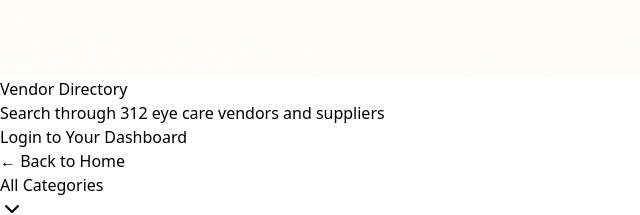
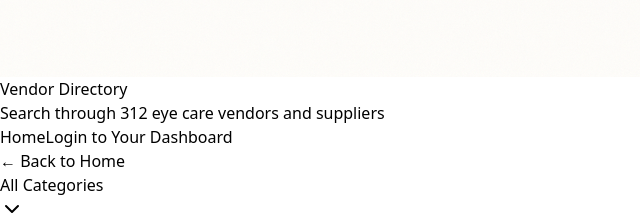
Before and after one commit to sdrindahl/eyeBridge, a React (Vite) app: page /vendors in a window 1280 px wide. Shown: the part 780-995 px from the top of the page, without its empty margins (0-640 px from the left). Built offline with nearby package versions, Linux system fonts and the light colour scheme.

Commit message:
Add Home button to all pages (Vendors, Login, Dashboard), add Logout button to Home page for logged-in users

```diff
--- a/src/pages/Home.jsx
+++ b/src/pages/Home.jsx
@@ -1,7 +1,7 @@
 import React, { useState, useEffect } from "react";
 import { motion } from "framer-motion";
 import { ArrowRight, Check, Rocket, Layers, Shield, Users, Zap, Mail } from "lucide-react";
-import { Link } from "react-router-dom";
+import { Link, useNavigate } from "react-router-dom";
 import { Button } from "@/components/ui/button";
 import { Card, CardContent, CardHeader, CardTitle } from "@/components/ui/card";
 
@@ -76,12 +76,20 @@ const testimonials = [
 ];
 
 export default function Home() {
+  const navigate = useNavigate();
   const [isLoggedIn, setIsLoggedIn] = useState(false);
 
   useEffect(() => {
     const loggedIn = localStorage.getItem("isLoggedIn") === "true";
     setIsLoggedIn(loggedIn);
   }, []);
+
+  const handleLogout = () => {
+    localStorage.removeItem("isLoggedIn");
+    localStorage.removeItem("userEmail");
+    setIsLoggedIn(false);
+    navigate("/");
+  };
 
   return (
     <div className="min-h-screen bg-slate-300 text-slate-800">
@@ -100,9 +108,18 @@ export default function Home() {
           </nav>
           <div className="flex items-center gap-3">
             {isLoggedIn ? (
-              <Link to="/dashboard">
-                <Button className="rounded-2xl bg-white text-slate-700 hover:bg-slate-50">Go to Dashboard</Button>
-              </Link>
+              <>
+                <Link to="/dashboard">
+                  <Button className="rounded-2xl bg-white text-slate-700 hover:bg-slate-50">Go to Dashboard</Button>
+                </Link>
+                <Button
+                  onClick={handleLogout}
+                  variant="outline"
+                  className="rounded-2xl border-white text-white hover:bg-slate-800"
+                >
+                  Logout
+                </Button>
+              </>
             ) : (
               <>
                 <Link to="/login">
--- a/src/pages/Login.jsx
+++ b/src/pages/Login.jsx
@@ -65,6 +65,11 @@ export default function Login() {
           <Link to="/" className="flex items-center gap-3 font-semibold text-white">
             <img src="/logo.jpg" alt="Eye Bridges Logo" className="h-20 w-auto" />
             <span className="text-xl">Eye Bridges</span>
+          </Link>
+          <Link to="/">
+            <Button variant="ghost" className="text-white hover:bg-slate-800">
+              Home
+            </Button>
           </Link>
         </div>
       </header>
--- a/src/pages/Vendors.jsx
+++ b/src/pages/Vendors.jsx
@@ -206,6 +206,13 @@ export default function Vendors() {
               </div>
             </div>
             <div className="flex items-center gap-3">
+              <Button
+                onClick={() => navigate("/")}
+                variant="ghost"
+                className="text-white hover:bg-slate-800"
+              >
+                Home
+              </Button>
               {isLoggedIn ? (
                 <>
                   <Button
```
